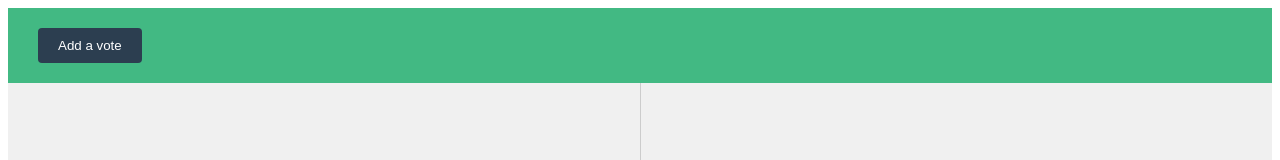
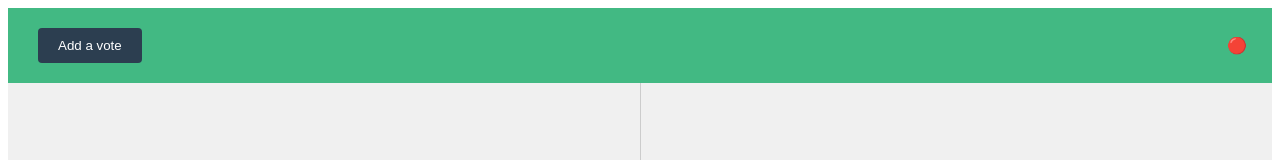
Before and after one commit to yvv4git/voting, a Vue app in the folder frontend/: page / in a window 1280 px wide. Shown: the top 160 px of the page. Built offline with nearby package versions, Linux system fonts and the light colour scheme.

Commit message:
Add status connected to wallet

```diff
--- a/frontend/src/App.vue
+++ b/frontend/src/App.vue
@@ -3,6 +3,13 @@
     <header class="app-header">
       <div class="header-buttons">
         <button @click="openModal">Add a vote</button>
+      </div>
+      <div class="wallet-status">
+        <span v-if="isConnected" class="connected-icon">🟢</span>
+        <span v-else class="disconnected-icon">🔴</span>
+        <span v-if="accounts.length > 0">
+          {{ accounts[0].slice(-4) }}
+        </span>
       </div>
     </header>
     <div class="voting-container">
@@ -51,17 +58,18 @@ export default {
       web3: null,
       contract: null,
       accounts: [],
+      isConnected: false,
     };
   },
   methods: {
     resetState() {
-      // Сбрасываем все данные до их начальных значений
       this.selectedVotingId = null;
       this.showModal = false;
       this.votings = [];
       this.web3 = null;
       this.contract = null;
       this.accounts = [];
+      this.isConnected = false;
     },
     async connectWallet() {
       try {
@@ -69,9 +77,11 @@ export default {
         this.web3 = web3;
         this.contract = contract;
         this.accounts = accounts;
+        this.isConnected = true;
         await this.fetchAllVotings();
       } catch (error) {
         console.error("Error connecting to wallet:", error);
+        this.isConnected = false;
       }
     },
     async fetchAllVotings() {
@@ -148,6 +158,15 @@ export default {
   align-items: center;
 }
 
+.wallet-status {
+  display: flex;
+  align-items: center;
+}
+
+.connected-icon, .disconnected-icon {
+  margin-right: 5px;
+}
+
 .app-footer {
   background-color: #2c3e50;
   color: white;
```
